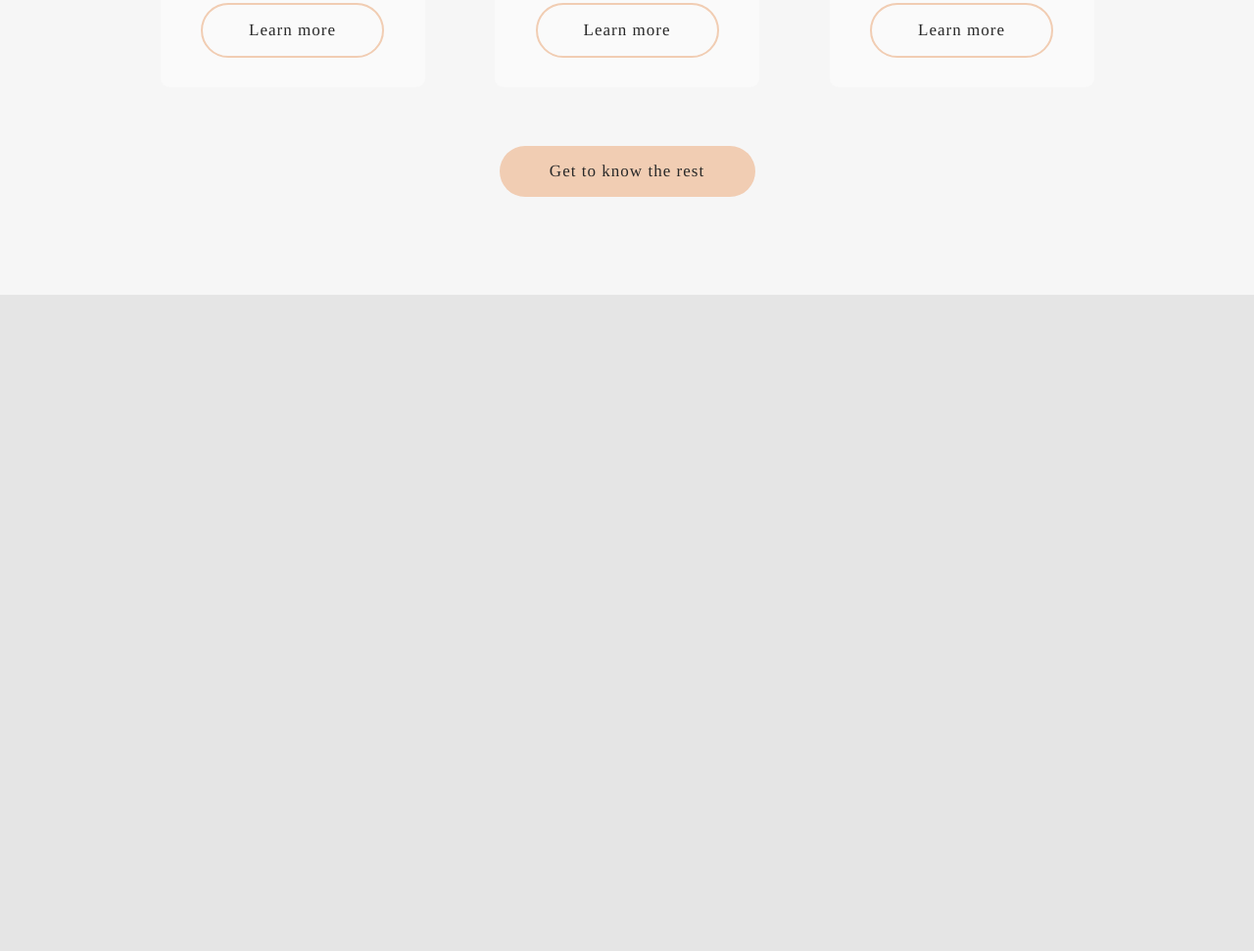
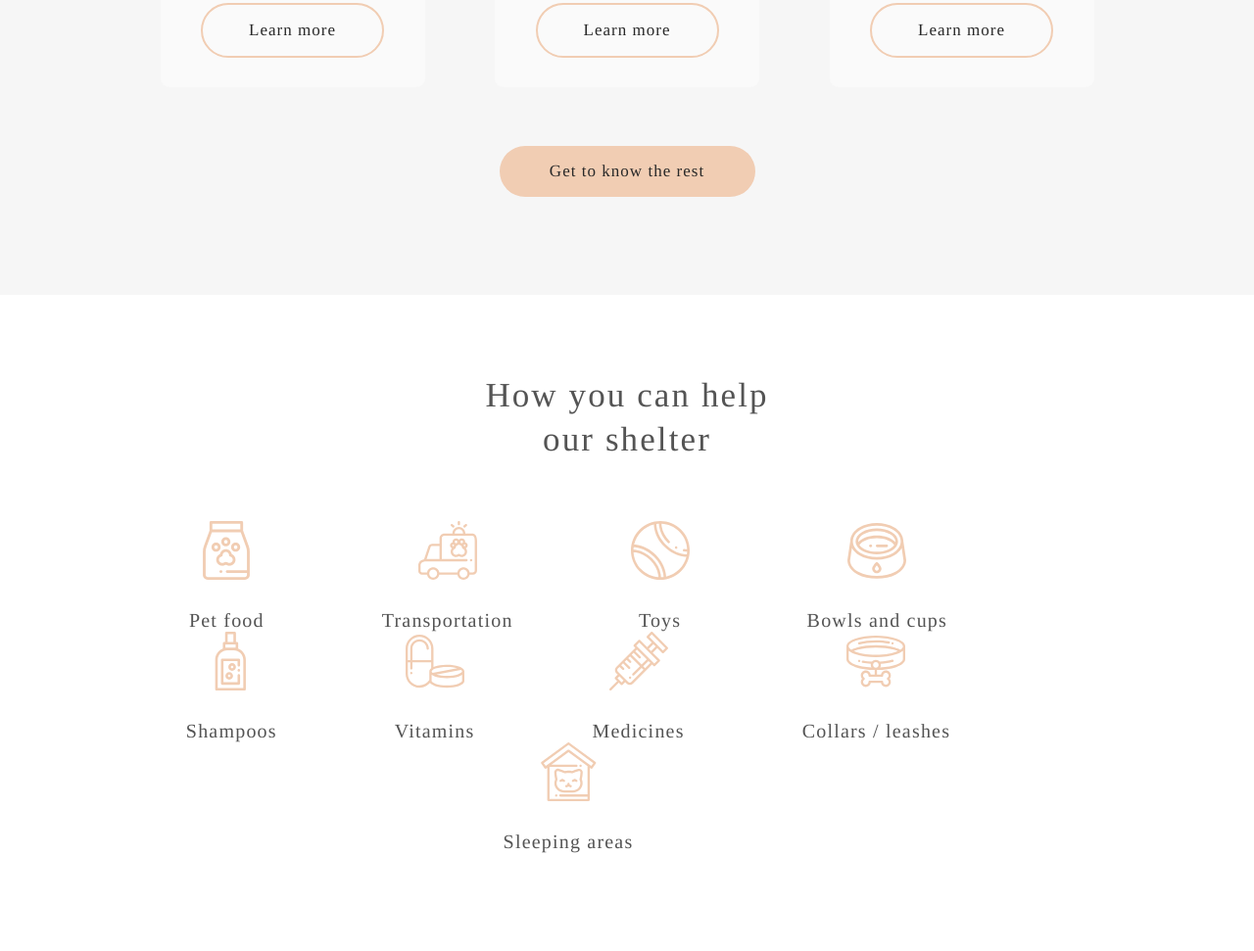
Before and after one commit to OlegSkar1/shelter, a website: page src/pages/main/index.html in a window 1280 px wide. Shown: the part 2019-2990 px from the top of the page at 98% size. Before the commit the page ends 2320 px from the top, so only its background shows below. Drawn offline with Linux system fonts and the light colour scheme.

Commit message:
feat: help

```diff
--- a/src/pages/main/index.html
+++ b/src/pages/main/index.html
@@ -96,6 +96,49 @@
           <button class="button pets__button">Get to know the rest</div>
         </div>
       </section>
+      <section class="help">
+        <div class="help__wrapper">
+          <h3>How you can help our shelter</h3>
+          <div class="help__list">
+            <div class="help__list_item">
+              <img src="/src/assets/svg/icon-pet-food.svg" alt="Pet food">
+              <p>Pet food</p>
+            </div>
+            <div class="help__list_item">
+              <img src="/src/assets/svg/icon-transportation.svg" alt="Transportation">
+              <p>Transportation</p>
+            </div>
+            <div class="help__list_item">
+              <img src="/src/assets/svg/icon-toys.svg" alt="Toys">
+              <p>Toys</p>
+            </div>
+            <div class="help__list_item">
+              <img src="/src/assets/svg/icon-bowls-and-cups.svg" alt="Bowls and cups">
+              <p>Bowls and cups</p>
+            </div>
+            <div class="help__list_item">
+              <img src="/src/assets/svg/icon-shampoos.svg" alt="Shampoos">
+              <p>Shampoos</p>
+            </div>
+            <div class="help__list_item">
+              <img src="/src/assets/svg/icon-vitamins.svg" alt="Vitamins">
+              <p>Vitamins</p>
+            </div>
+            <div class="help__list_item">
+              <img src="/src/assets/svg/icon-medicines.svg" alt="Medicines">
+              <p>Medicines</p>
+            </div>
+            <div class="help__list_item">
+              <img src="/src/assets/svg/icon-collars-leashes.svg" alt="Collars / leashes">
+              <p>Collars / leashes</p>
+            </div>
+            <div class="help__list_item">
+              <img src="/src/assets/svg/icon-sleeping-area.svg" alt="Sleeping areas">
+              <p>Sleeping areas</p>
+            </div>
+          </div>
+        </div>
+      </section>
     </main>
     <footer class="footer"></footer>
   </body>
--- /dev/null
+++ b/src/scss/layout/_help.scss
@@ -0,0 +1,46 @@
+.help {
+  background: $color-light-xl;
+  width: 100%;
+
+  .help__wrapper {
+    @include padding-top(80, 1280);
+    @include padding-left(40, 1280);
+    @include padding-right(40, 1280);
+    @include padding-bottom(100, 1280);
+
+    h3 {
+      @extend %h3;
+      display: block;
+      margin: 0 auto;
+      text-align: center;
+      color: $color-dark-l;
+      @include width(308, 1200);
+      @include margin-bottom(60, 1200);
+    }
+
+    .help__list {
+      @include width(1026, 1200);
+      margin: 0 auto;
+      display: flex;
+      justify-content: center;
+      align-items: center;
+      flex-wrap: wrap;
+      //   margin: 0 auto;
+      //   grid-template-columns: repeat(5, 1fr);
+      //   column-gap: 120px;
+    }
+  }
+
+  .help__list_item {
+    padding-right: 120px;
+    display: flex;
+    flex-direction: column;
+    justify-content: center;
+    align-items: center;
+    p {
+      @extend %h4;
+      color: $color-dark-l;
+      padding-top: 30px;
+    }
+  }
+}
--- a/src/scss/main.scss
+++ b/src/scss/main.scss
@@ -8,3 +8,4 @@
 @import "./layout/header";
 @import "./layout/about";
 @import "./layout/pets";
+@import "./layout/help";
```
Also changed, not shown: src/assets/svg/icon-collars-leashes.svg (added), src/main.css, 1 other file.
